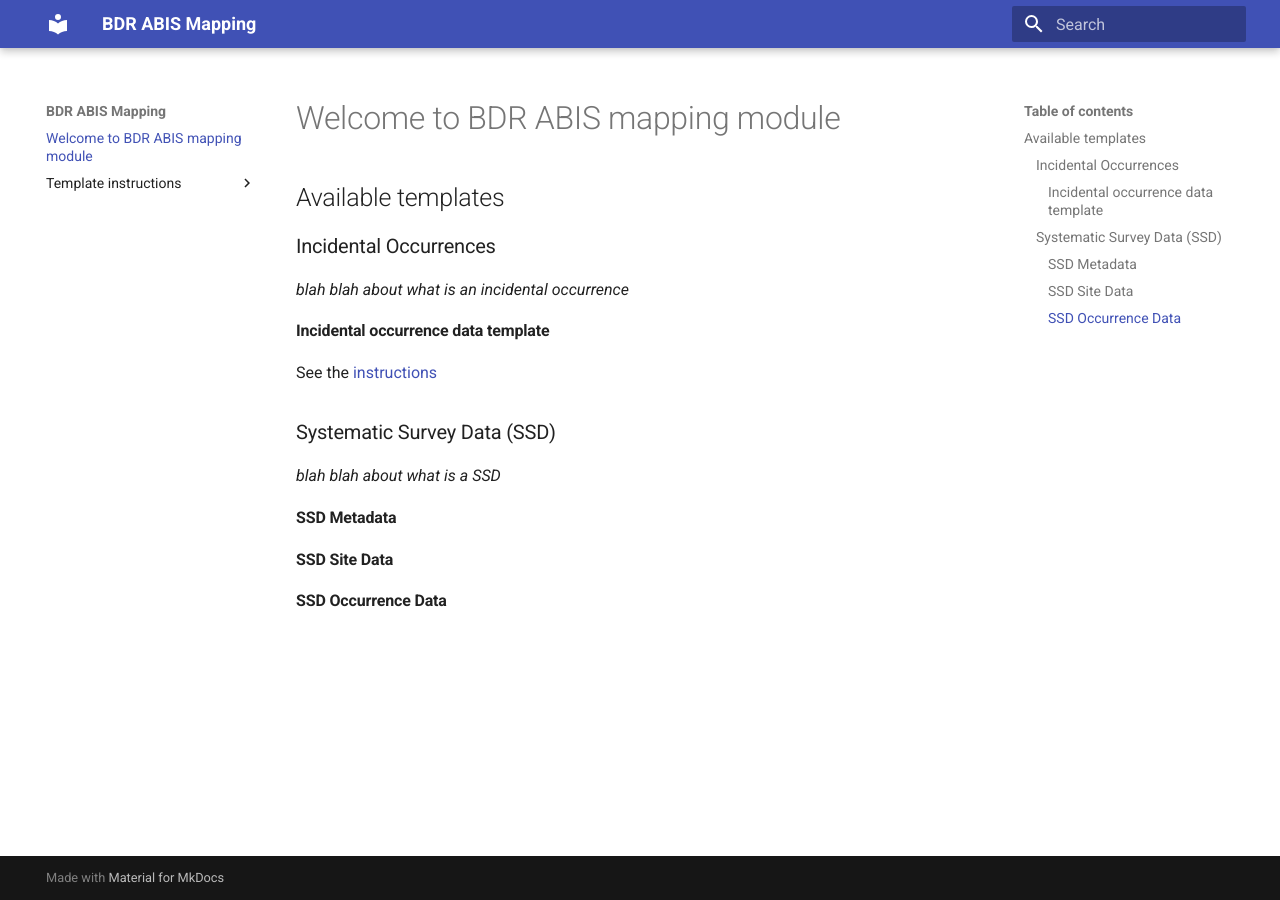
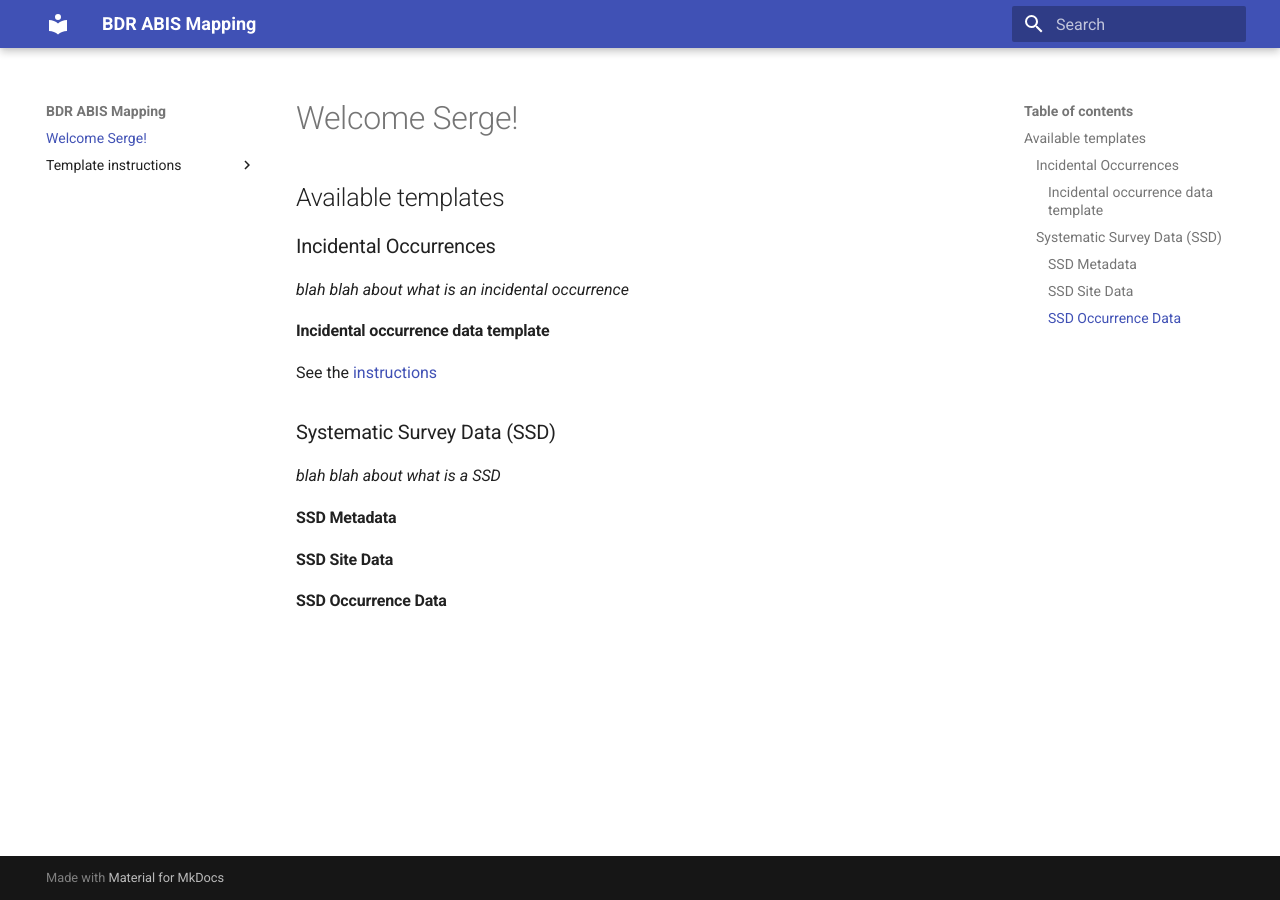
Before and after one commit to gaiaresources/abis-mapping, an MkDocs documentation site: the page built from docs/index.md, in a window 1280 px wide. Built offline with MkDocs 1.6.1 and Material for MkDocs 9.7.7, drawn with Linux system fonts in a browser that asks for light colours.

Commit message:
Update index.md

```diff
--- a/docs/index.md
+++ b/docs/index.md
@@ -1,4 +1,4 @@
-# Welcome to BDR ABIS mapping module
+# Welcome Serge!
 
 ## Available templates
 ### Incidental Occurrences
```
